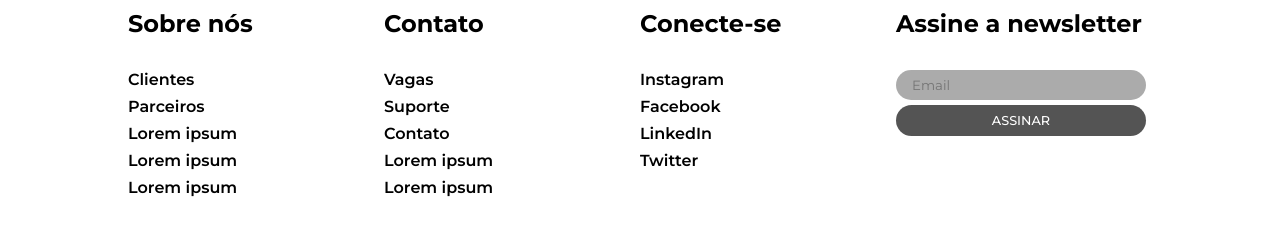
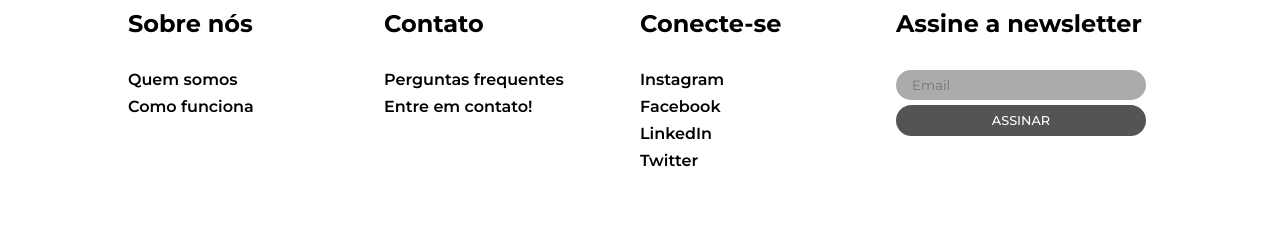
Before and after one commit to biateisi/MarchaExpress, a React (Vite) app: page /dashboard/clientes/excluir in a window 1280 px wide. Shown: the part 161-396 px from the top of the page. Built offline with nearby package versions, Linux system fonts and the light colour scheme.

Commit message:
fix: correção dos textos no footer

```diff
--- a/src/components/Footer.tsx
+++ b/src/components/Footer.tsx
@@ -14,20 +14,14 @@ const Footer = ({path} : any) => {
                 <div className='footer'>
                     <div className='footer-heading footer1'>
                         <h2>Sobre nós</h2>
-                        <a href='#'>Clientes</a>
-                        <a href='#'>Parceiros</a>
-                        <a href='#'>Lorem ipsum</a>
-                        <a href='#'>Lorem ipsum</a>
-                        <a href='#'>Lorem ipsum</a>
+                        <a href='#'>Quem somos</a>
+                        <a href='#'>Como funciona</a>
                     </div>
 
                     <div className='footer-heading footer2'>
                         <h2>Contato</h2>
-                        <a href='#'>Vagas</a>
-                        <a href='#'>Suporte</a>
-                        <a href='#'>Contato</a>
-                        <a href='#'>Lorem ipsum</a>
-                        <a href='#'>Lorem ipsum</a>
+                        <a href='#'>Perguntas frequentes</a>
+                        <a href='#'>Entre em contato!</a>
                     </div>
 
                     <div className='footer-heading footer3'>
```
